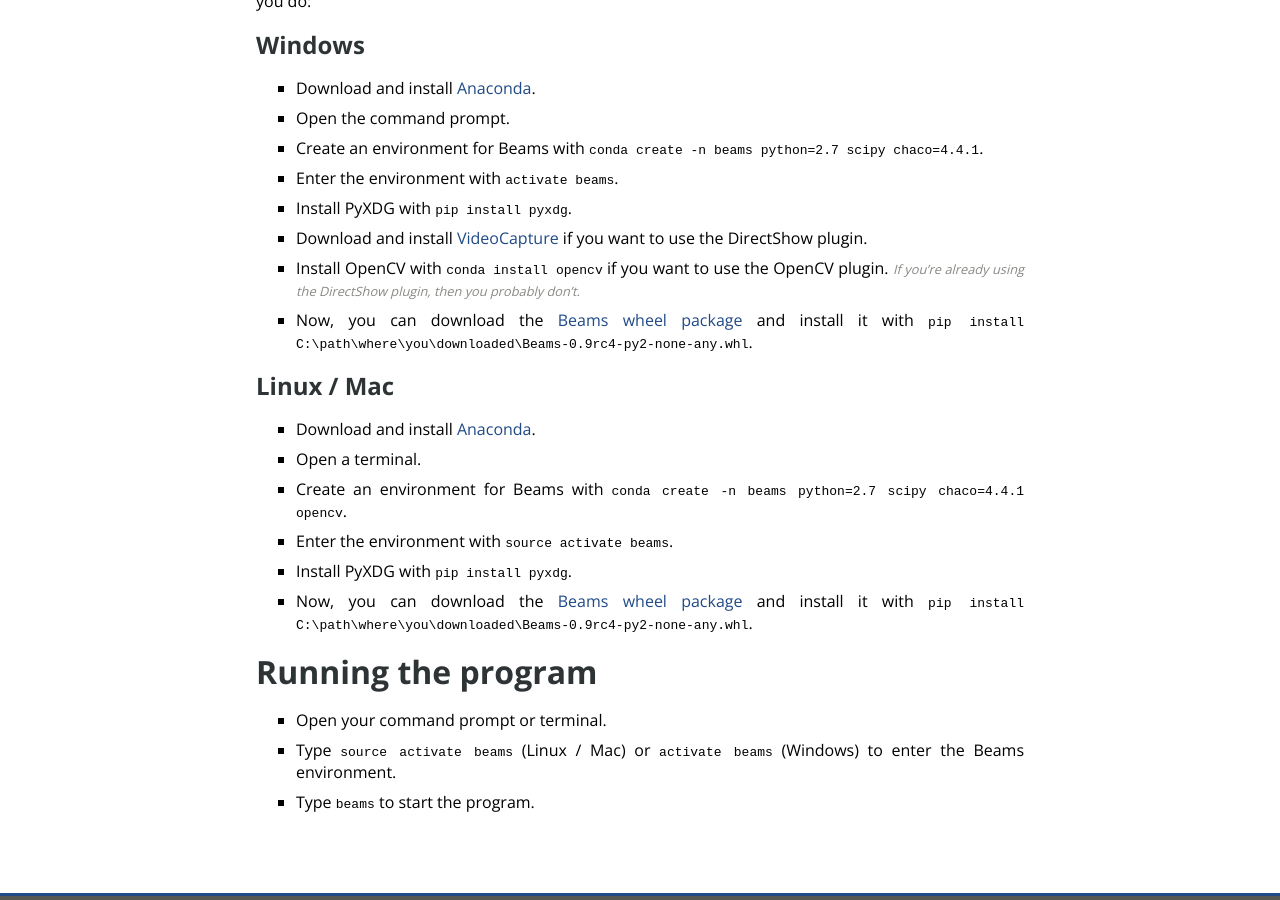
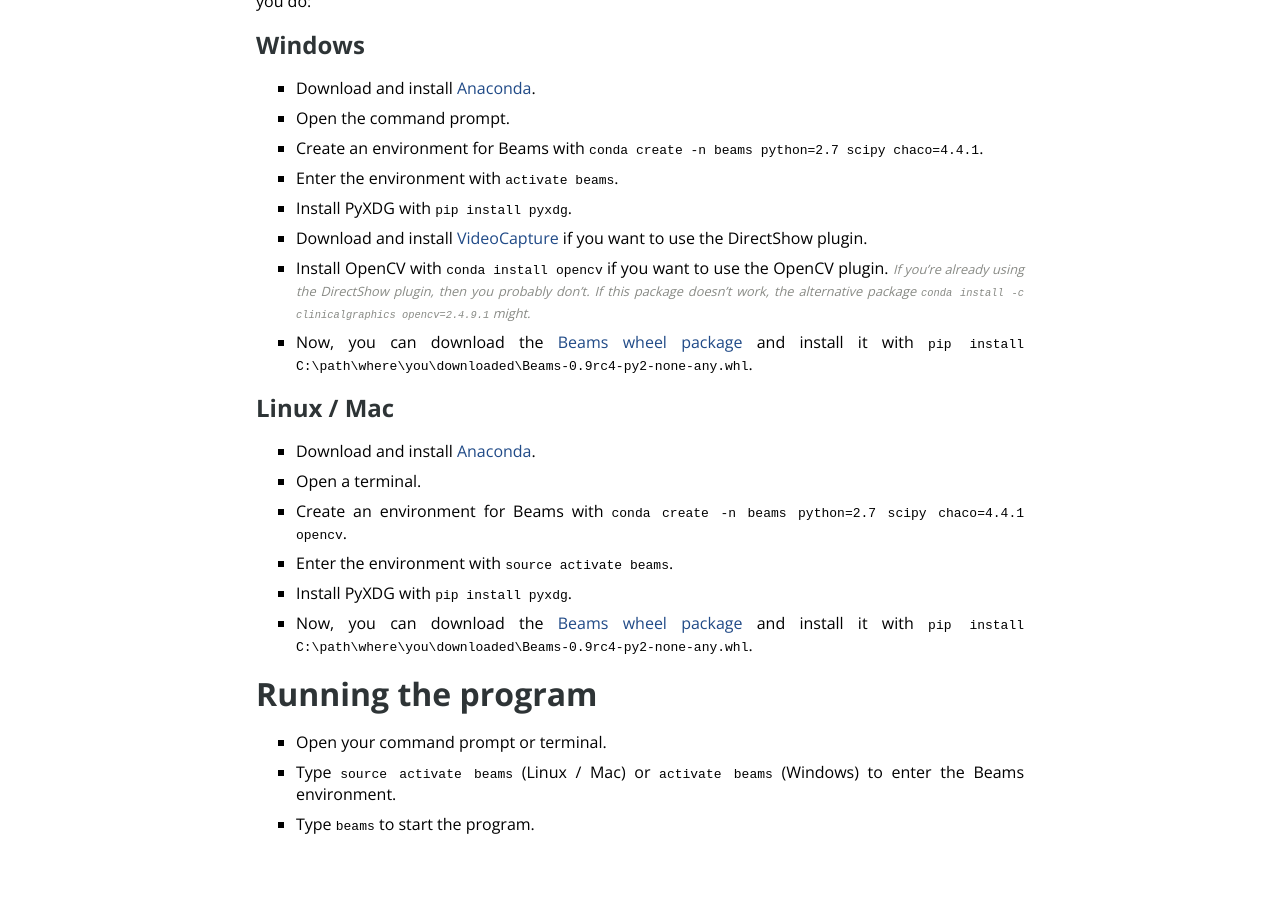
Before and after one commit to ptomato/ptomato.github.com, a Jekyll site: the page built from opensource/beams/beams-download.md, in a window 1280 px wide and 900 px high, scrolled down 937 px. Built offline with Jekyll 4.4.1, drawn with Linux system fonts in a browser that asks for light colours.

Commit message:
Note on OpenCV package for Windows

```diff
--- a/opensource/beams/beams-download.md
+++ b/opensource/beams/beams-download.md
@@ -52,7 +52,7 @@
 * Enter the environment with `activate beams`.
 * Install PyXDG with `pip install pyxdg`.
 * Download and install [VideoCapture](http://videocapture.sourceforge.net/) if you want to use the DirectShow plugin.
-* Install OpenCV with `conda install opencv` if you want to use the OpenCV plugin. <span class="note">If you're already using the DirectShow plugin, then you probably don't.</span>
+* Install OpenCV with `conda install opencv` if you want to use the OpenCV plugin. <span class="note">If you're already using the DirectShow plugin, then you probably don't. If this package doesn't work, the alternative package `conda install -c clinicalgraphics opencv=2.4.9.1` might.</span>
 * Now, you can download the [Beams wheel package](/downloads/Beams-{{ page.beams-version }}-py2-none-any.whl) and install it with `pip install C:\path\where\you\downloaded\Beams-{{ page.beams-version }}-py2-none-any.whl`.
 
 ## Linux / Mac ##
```
